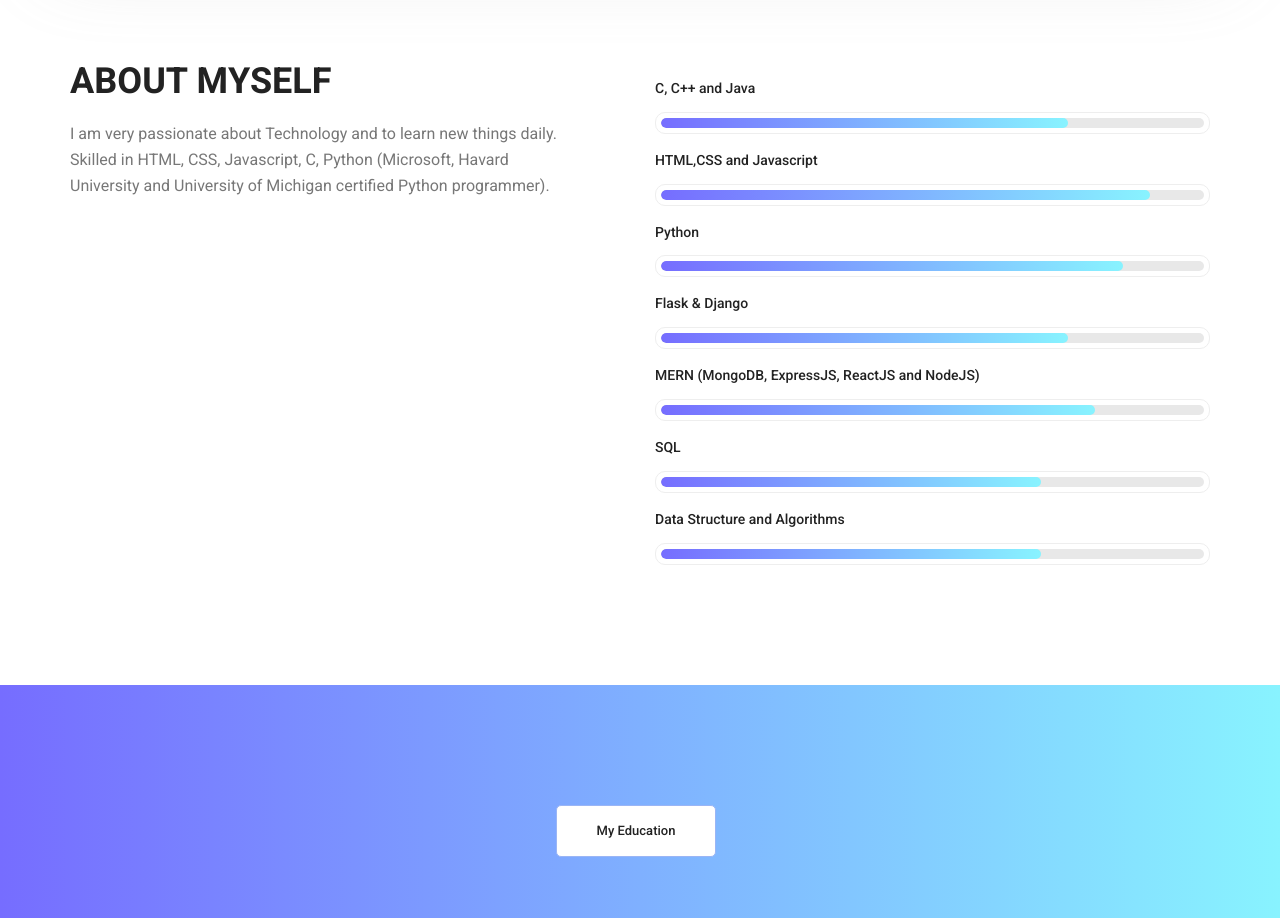
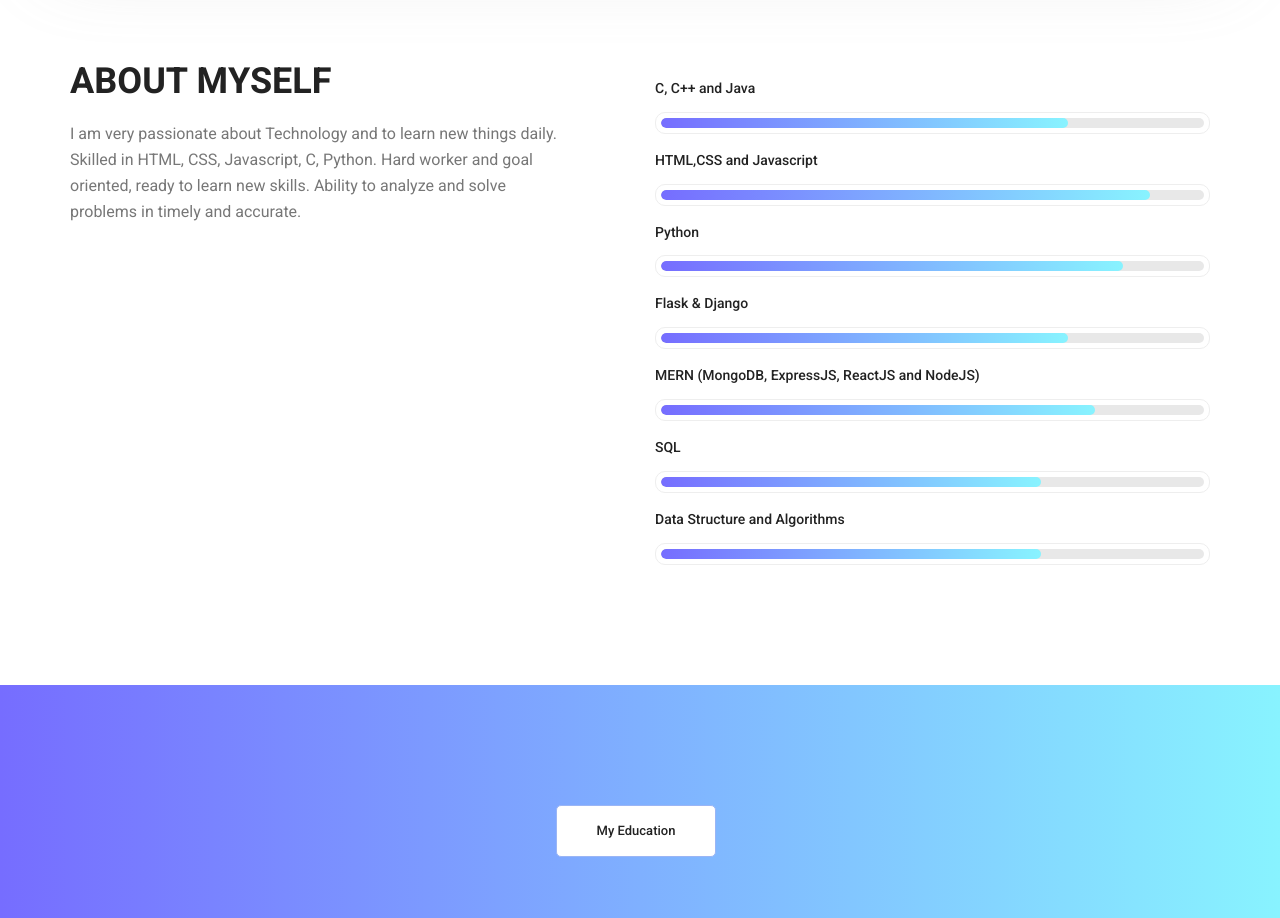
Before and after one commit to sainideepak78620/deepak, a plain HTML site: page index.html in a window 1280 px wide. Shown: the part 1020-1938 px from the top of the page. Drawn offline with Linux system fonts and the light colour scheme.

Commit message:
Update index.html

```diff
--- a/index.html
+++ b/index.html
@@ -88,7 +88,7 @@
         			<div class="col-lg-6">
         				<div class="welcome_text">
         					<h4>About Myself</h4>
-        					<p>I am very passionate about Technology and to learn new things daily. Skilled in HTML, CSS, Javascript, C, Python (Microsoft, Havard University and University of Michigan certified Python programmer).</p>
+        					<p>I am very passionate about Technology and to learn new things daily. Skilled in HTML, CSS, Javascript, C, Python. Hard worker and goal oriented, ready to learn new skills. Ability to analyze and solve problems in timely and accurate.</p>
         				</div>
         			</div>
         			<div class="col-lg-6">
```
